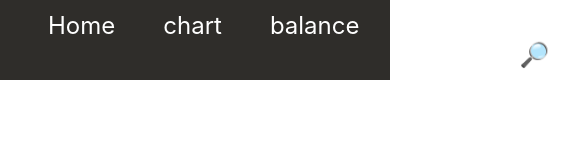
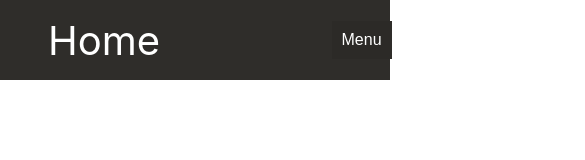
Before and after one commit to wldn143/stock_quant_trading_web, a React (Create React App) app: page / in a window 390 px wide. Shown: the top 160 px of the page, 585 px wide, since content can reach past the window. Built offline with nearby package versions, Linux system fonts and the light colour scheme.

Commit message:
화면축소시 네비게이션바 메뉴리스트 드롭다운 버튼으로 변경

```diff
--- a/src/component/layout/NavBar.js
+++ b/src/component/layout/NavBar.js
@@ -8,11 +8,11 @@ function NavBar(){
 
     return (
         <div className={classes.NavBar}>
-            <ul className={classes.list}>
-                <li>
-                    <Link to ='/home'> Home </Link>
-                </li>
+            <li className={classes.Home}>
+                <Link to ='/home'> Home </Link>
+            </li>
 
+            <ul className={classes.Menu}>
                 <li>
                     <Link to ='/home/chart'> chart </Link>
                 </li>
@@ -26,9 +26,34 @@ function NavBar(){
                 </li>
 
                 <li>
-                    <Link to ='/home/search'> search🔎 </Link>
+                    <Link to ='/home/search'> search </Link>
                 </li>
             </ul>
+
+            <section className={classes.dropdown}>
+                <button className={classes.dropbtn}>Menu</button>
+
+                <ul className={classes.dropdownList}>
+
+                    <Link to ='/home/chart'> chart </Link>
+
+
+
+                    <Link to ='/home/balance'> balance </Link>
+
+
+
+                    <Link to ='/home/popol'> popol </Link>
+
+
+
+                    <Link to ='/home/search'> search </Link>
+
+                </ul>
+            </section>
+
+
+
 
         </div>
 
--- a/src/component/layout/NavBar.module.css
+++ b/src/component/layout/NavBar.module.css
@@ -7,29 +7,102 @@
     justify-content: space-between;
     background: rgba(44, 42, 39, 0.983);
 
+    margin: 0;
+    padding: 0;
 }
 
-.NavBar ul{
+.Home{
+    margin-left: 3rem;
     list-style: none;
-    margin: 0;
-    padding: 0;
-    display: flex;
-    align-items: baseline;
 }
 
-.NavBar li{
-    margin-left: 3rem;
-
+.Home a{
+    text-decoration: none;
+    font-size: 2.5rem;
+    color: white;
 }
 
-.NavBar a{
+.Menu{
+    display:flex;
+    list-style: none;
+    margin-right: 10%;
+}
+
+.Menu li{
+    margin-left: 3rem;
+}
+
+.Menu a{
     text-decoration: none;
     font-size: 1.5rem;
     color: white;
 }
+
+
+
+.dropdown{
+    display:none;
+}
+
+
+
 
 .NavBar a:hover,
 .NavBar a:active,
 .NavBar a.active{
     color: yellowgreen;
 }
+
+@media(max-width: 800px){     /* 화면 줄였을때, 메뉴리스트 드롭다운 버튼으로 변경 */
+    .Menu{
+        display: none;
+    }
+
+    .dropdown{
+        display: block;
+        width: 30%;
+    }
+
+    .dropdownList{
+        display: none;
+    }
+
+    .dropbtn{
+        padding: 10px;
+        font-size: 1rem;
+        color: white;
+        background: rgba(44, 42, 39, 0.983);
+        border: none;
+        margin-left:50%;
+
+    }
+
+    .dropdownList a{
+        text-decoration: none;
+        border-bottom: 1px solid black;
+        z-index: 0;         /* 곂치는 요소보다 우선순위 높게 가져감 */
+        color: white;
+        background: rgba(44, 42, 39, 0.983);
+        box-shadow: 10px 10px 5px grey;
+        font-size: 1.5rem;
+        height: 4vh;
+
+        transition: background 1s;
+    }
+
+    .dropdown:hover .dropbtn{
+        margin-top:190px;
+        color: brown;
+    }
+
+    .dropdown:hover .dropdownList{
+        display: flex;
+        flex-direction: column;
+        padding:0;
+    }
+
+    .dropdownList a:hover{
+        background: grey;
+        color: black;
+    }
+}
--- a/src/pages/Home.js
+++ b/src/pages/Home.js
@@ -1,7 +1,11 @@
 import MainChart from "../component/etc/MainChart";
+import Enjoysearch from "../component/etc/Enjoysearch";
 
 function HomePage(){
-    return <div> {<MainChart/>} </div>
+    return <div>
+        {<MainChart/>}
+        {<Enjoysearch/>}
+    </div>
 }
 
 export default HomePage;
```
